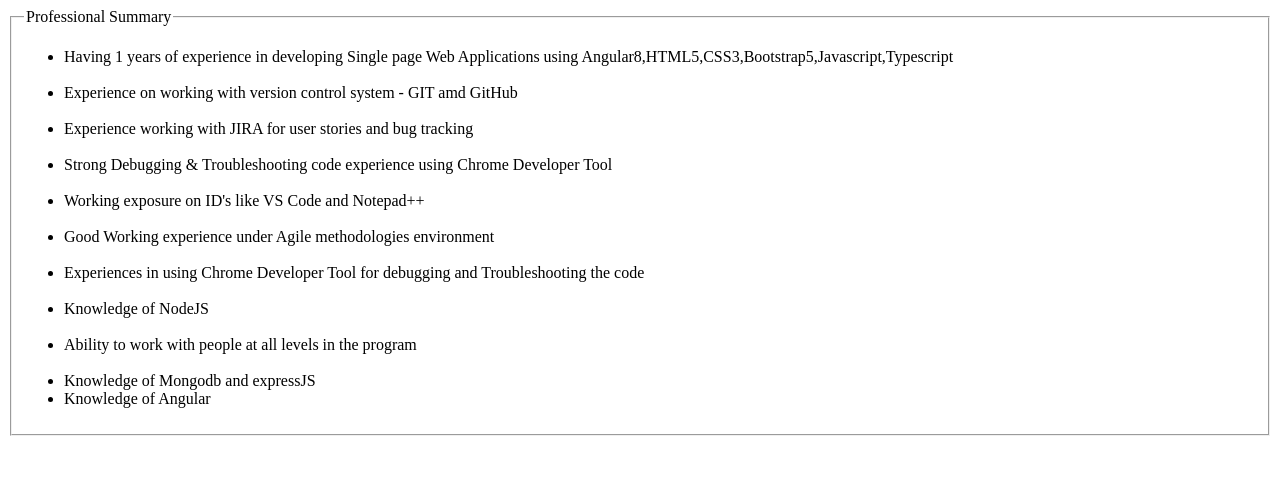
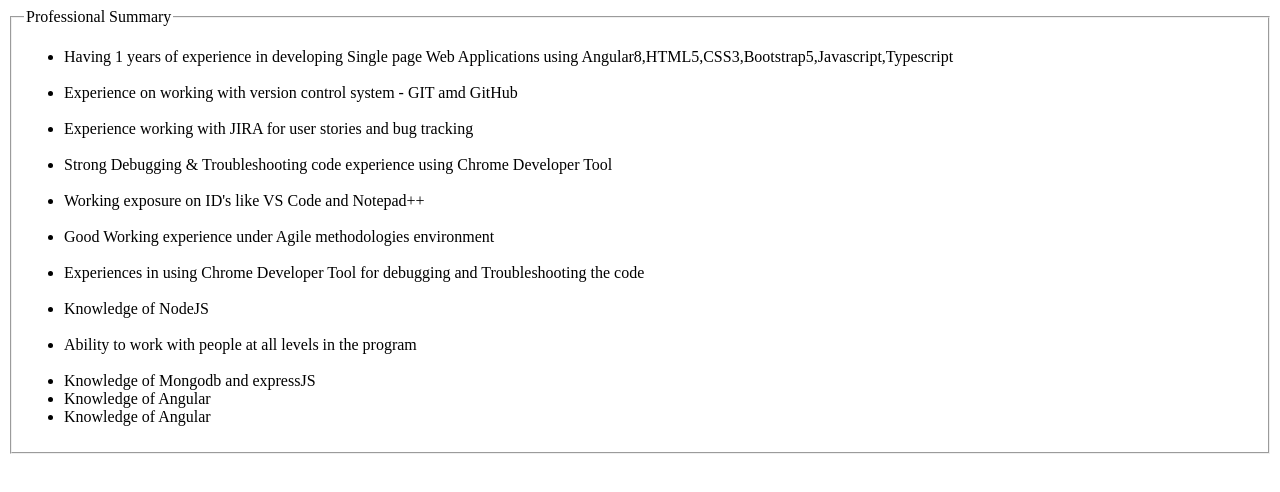
Before and after one commit to shubhambhamburkar16/MyProfile, a plain HTML site: page home.html in a window 1280 px wide. Drawn offline with Linux system fonts and the light colour scheme.

Commit message:
update home.html
update home.html

```diff
--- a/home.html
+++ b/home.html
@@ -20,6 +20,7 @@
         <li>Ability to work with people at all levels in the program</li>&nbsp;
         <li> Knowledge of Mongodb and expressJS </li>
         <li>Knowledge of Angular</li>
+        <li>Knowledge of Angular</li>
     </ul>
 </fieldset>
 </body>
```
